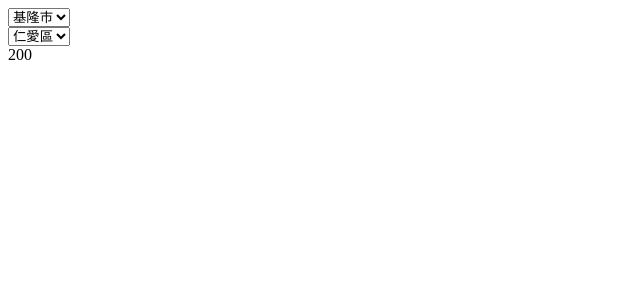
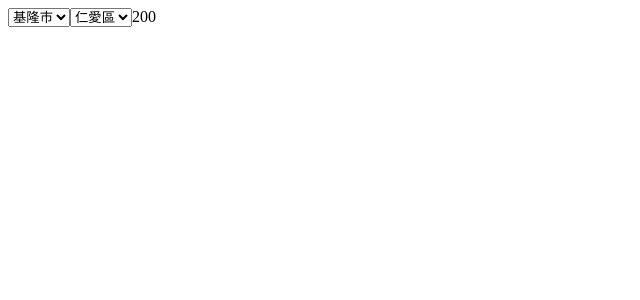
Before and after one commit to kckct/vue-practice, a Vue app: page / in a window 1280 px wide. Shown: the top 300 px of the page, without its empty margins (0-640 px from the left). Built offline with nearby package versions, Linux system fonts and the light colour scheme.

Commit message:
連動式下拉選單v3

```diff
--- a/src/App.vue
+++ b/src/App.vue
@@ -1,7 +1,7 @@
 <template>
   <div id="app">
-    <MyDropdown :options="cities" @selected-change="changeCity"></MyDropdown>
-    <MyDropdown :options="areas" @selected-change="changeArea"></MyDropdown>
+    <MyDropdown :options="cities" v-model="cityIndex"></MyDropdown>
+    <MyDropdown :options="areas" v-model="areaIndex"></MyDropdown>
     <span>{{ zip }}</span>
   </div>
 </template>
@@ -54,25 +54,25 @@ export default {
 
   data() {
     return {
-      zip: "200",
-      cities: cities,
-      areas: cities[0].areas
+      cities,
+      cityIndex: 0,
+      areaIndex: 0
     };
   },
 
-  methods: {
-    changeCity(newCity) {
-      this.areas = this.cities.find(function(city) {
-        return newCity === city.name;
-      }).areas;
-
-      this.zip = this.areas[0].zip;
+  computed: {
+    areas() {
+      return cities[this.cityIndex].areas;
     },
 
-    changeArea(newArea) {
-      this.zip = this.areas.find(function(area) {
-        return newArea === area.name;
-      }).zip;
+    zip() {
+      return this.areas[this.areaIndex].zip;
+    }
+  },
+
+  watch: {
+    cityIndex() {
+      this.areaIndex = 0;
     }
   }
 };
--- a/src/components/MyDropdown.vue
+++ b/src/components/MyDropdown.vue
@@ -1,11 +1,9 @@
 <template>
-  <div>
     <select v-on:change="selectedChange">
-      <option v-for="option in options" v-bind:value="option.name">
+      <option v-for="(option, index) in options" :value="index" :key="index">
         {{ option.name }}
       </option>
     </select>
-  </div>
 </template>
 
 <script>
@@ -14,7 +12,7 @@ export default {
 
   methods: {
     selectedChange(event) {
-      this.$emit("selected-change", event.target.value);
+      this.$emit("input", event.target.value);
     }
   }
 };
```
